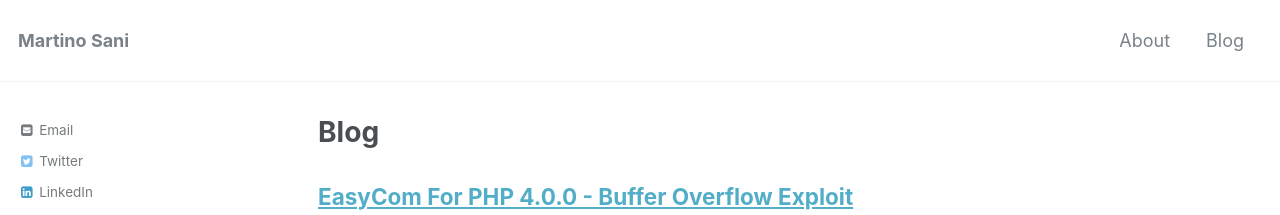
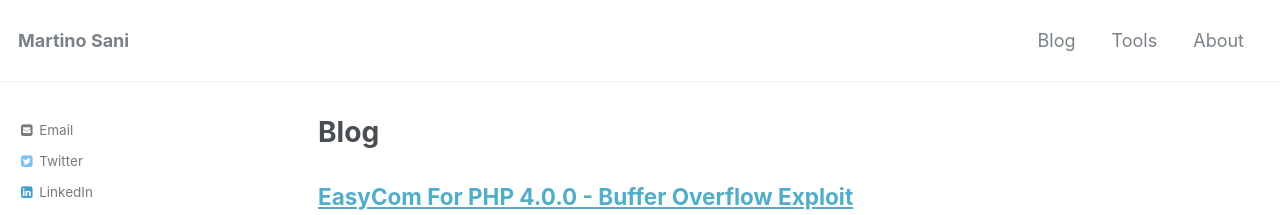
Before and after one commit to ilsani/ilsani.github.io, a Jekyll site: the page built from _pages/index.md, in a window 1280 px wide and 900 px high. Shown: the top 215 px of the window. Built offline with Jekyll 4.4.1, drawn with Linux system fonts in a browser that asks for light colours.

Commit message:
tools menu

```diff
--- a/_data/navigation.yml
+++ b/_data/navigation.yml
@@ -2,10 +2,15 @@
 main:
   # - title: "Quick-Start Guide"
   # url: https://mmistakes.github.io/minimal-mistakes/docs/quick-start-guide/
+
+  - title: "Blog"
+    url: /
+  - title: "Tools"
+    url: /tools/
   - title: "About"
     url: /about/
-  - title: "Blog"
-    url: /
+
+
   # - title: "Sample Collections"
   #   url: /collection-archive/
   # - title: "Sitemap"
```
